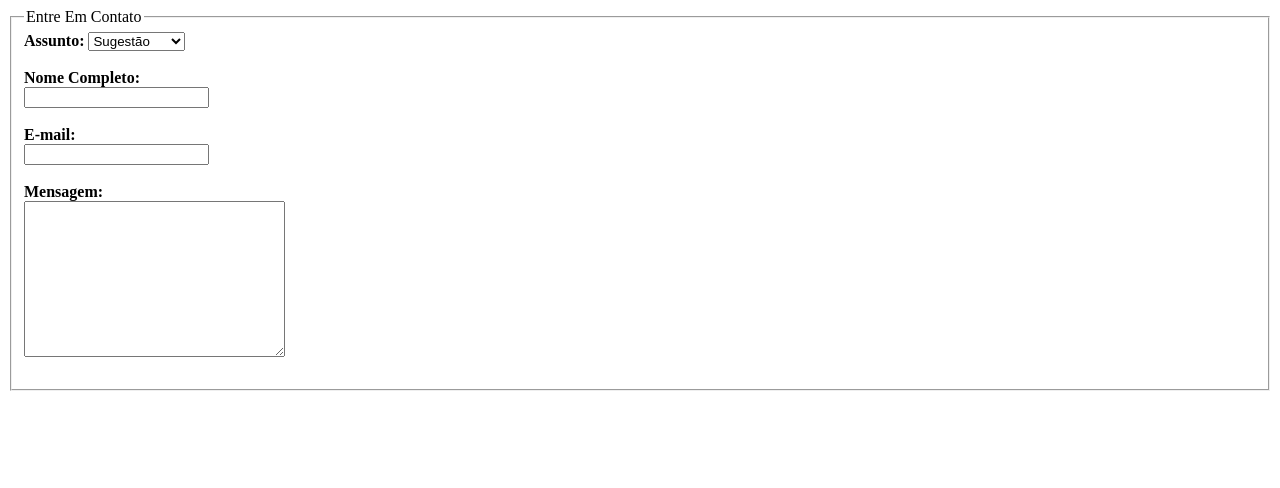
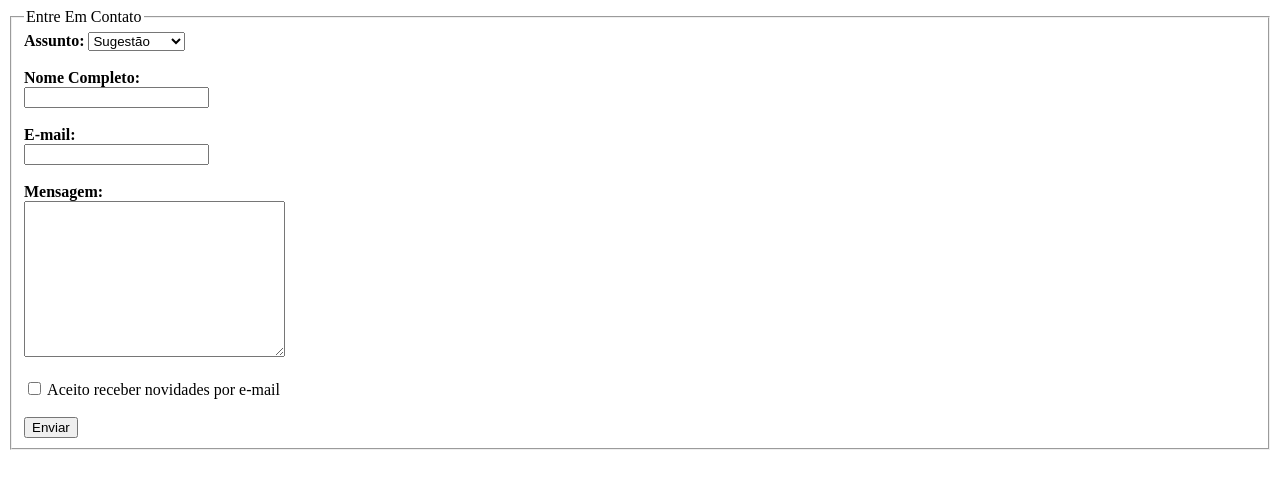
Before and after one commit to pamellabeca/5desafiosDeHTML-, a plain HTML site: page navegacao/formularioDeContato.html in a window 1280 px wide. Drawn offline with Linux system fonts and the light colour scheme.

Commit message:
chore: Adicionado input para checkbox e botão de submissão

```diff
--- a/navegacao/formularioDeContato.html
+++ b/navegacao/formularioDeContato.html
@@ -42,7 +42,12 @@
         <br>
         <br>
 
+        <input type="checkbox" name="" id=""> Aceito receber novidades por e-mail
 
+        <br>
+        <br>
+
+        <input type="button" value="Enviar">
 
 
      </fieldset>
```
